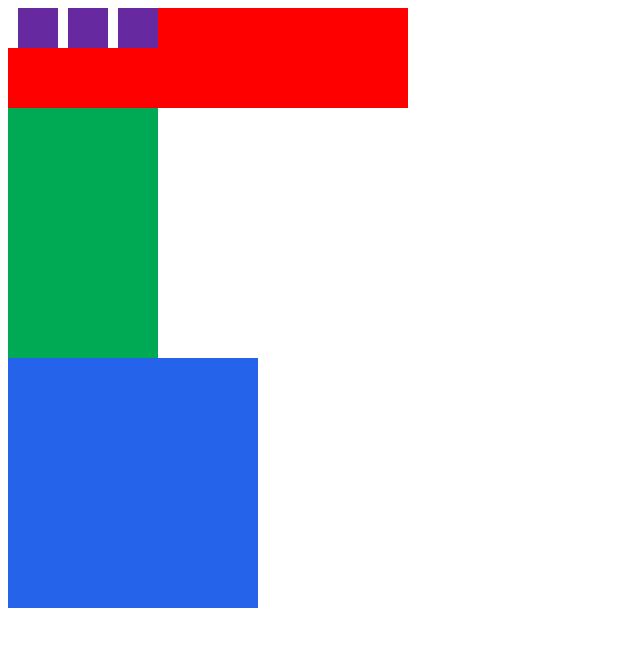
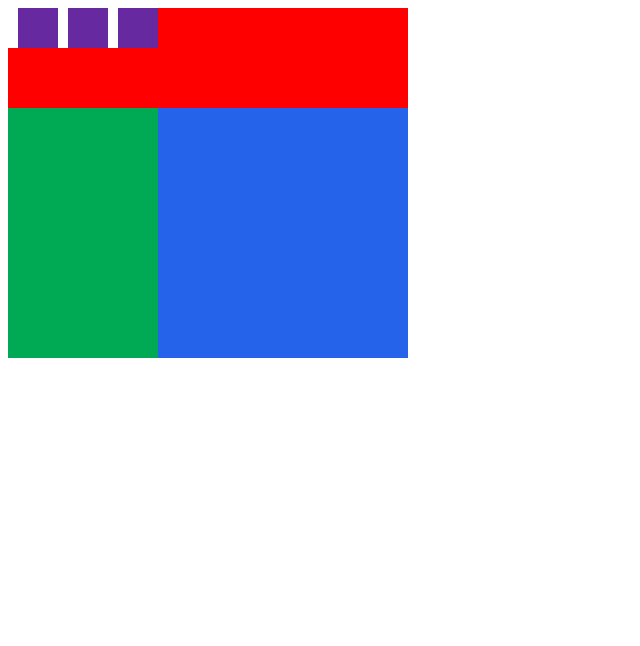
Before and after one commit to WakamatsuMao/div_pazzle, a plain HTML site: page index.html in a window 1280 px wide. Shown: the whole page, without its empty margins (0-640 px from the left). Drawn offline with Linux system fonts and the light colour scheme.

Commit message:
add flex style

```diff
--- a/stylesheet.css
+++ b/stylesheet.css
@@ -32,3 +32,7 @@
   height: 250px;
   background-color: #2563eb;
 }
+
+.wrapper-green-blue {
+  display: flex;
+}
```
